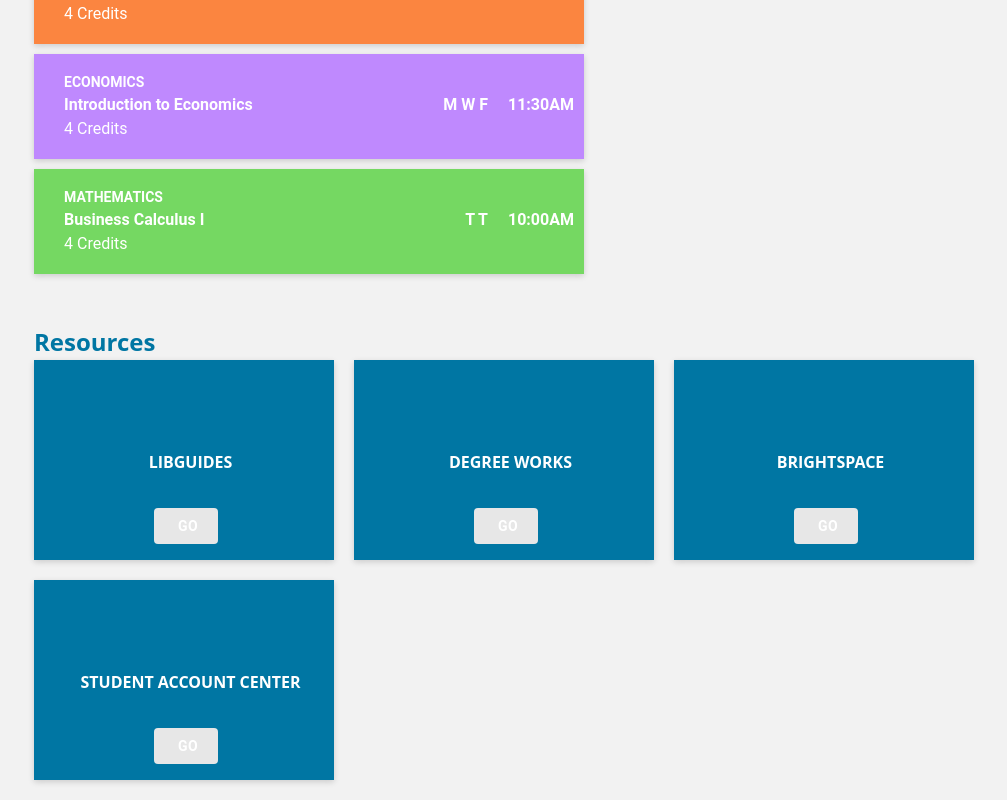
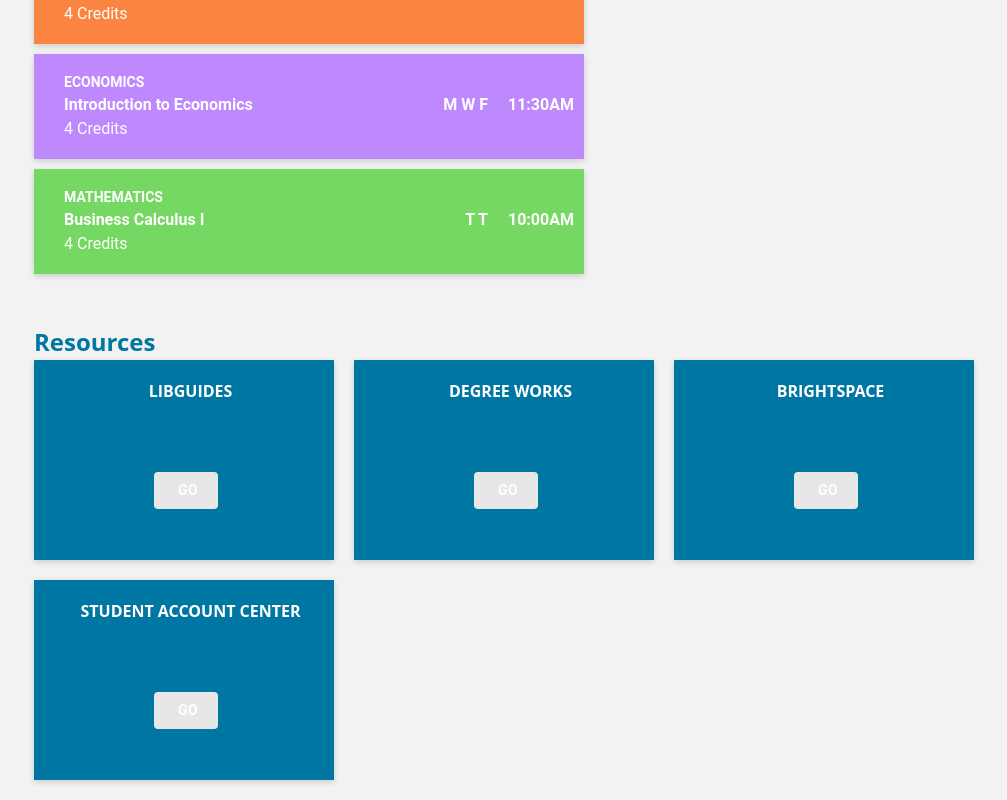
Before and after one commit to TyniTay/Prowlers, a React (Create React App) app: page /dashboard in a window 1280 px wide. Shown: the part 682-1482 px from the top of the page, without its empty margins (30-1037 px from the left). Built offline with nearby package versions, Linux system fonts and the light colour scheme; the HTML template or start-up script is replaced by a standard one.

Commit message:
Update Dashboard.css

```diff
--- a/src/Components/Pages/Dashboard/Dashboard.css
+++ b/src/Components/Pages/Dashboard/Dashboard.css
@@ -173,13 +173,10 @@
     background: #0076A3 0% 0% no-repeat padding-box;
     box-shadow: 0px 2px 6px #00000029;
     opacity: 1;
-    position: relative;
 }
 
 div.resourceSection section {
     padding: 20px;
-    text-anchor: middle;
-    align-content: center;
     margin-right: 20px;
 }
 
@@ -189,7 +186,6 @@
     font-weight: bold;
     line-height: normal;
     text-align: center;
-    position: relative;
     top: 35px;
     color: white;
     text-transform: uppercase;
```
